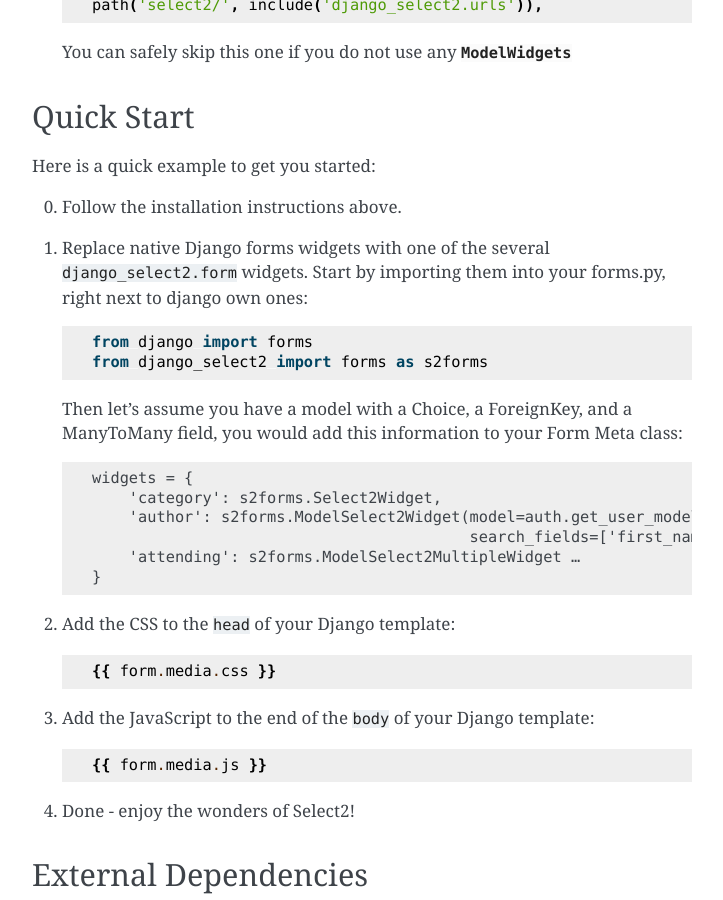
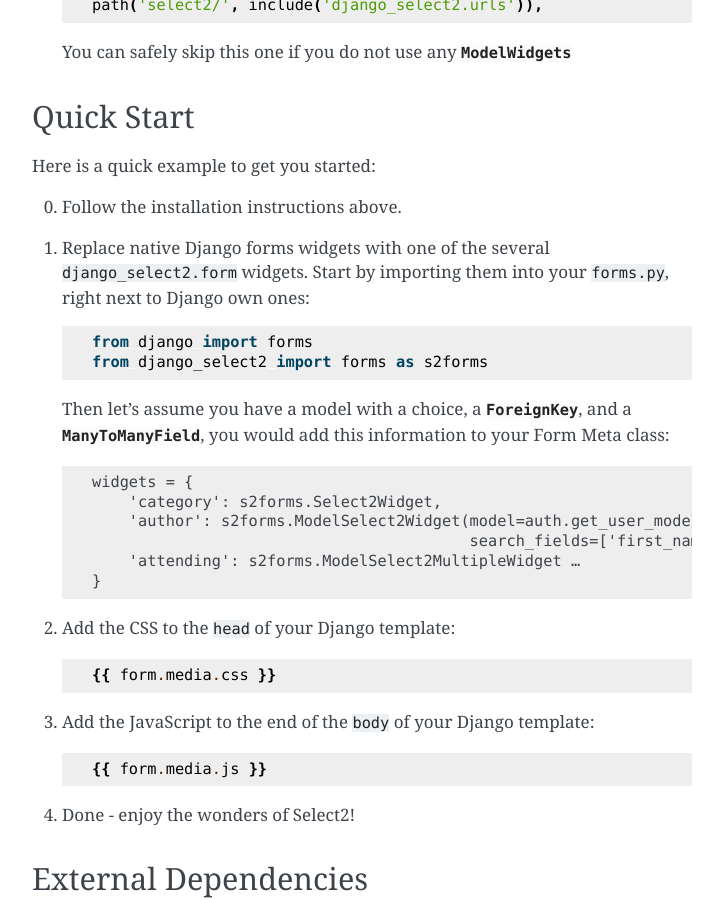
Before and after one commit to applegrew/django-select2, a Sphinx documentation site: the page built from docs/get_started.rst, in a window 1280 px wide and 900 px high, scrolled down 817 px. Shown: the whole window, without its empty margins (388-1111 px from the left). Built offline with Sphinx 7.4.7, drawn with Linux system fonts in a browser that asks for light colours.

Commit message:
Apply suggestions from code review
Co-Authored-By: Johannes Hoppe <info@johanneshoppe.com>

```diff
--- a/docs/get_started.rst
+++ b/docs/get_started.rst
@@ -43,13 +43,13 @@
 0. Follow the installation instructions above.
 
 1. Replace native Django forms widgets with one of the several ``django_select2.form`` widgets.
-   Start by importing them into your forms.py, right next to django own ones::
+   Start by importing them into your ``forms.py``, right next to Django own ones::
 
      from django import forms
      from django_select2 import forms as s2forms
 
-   Then let's assume you have a model with a Choice, a ForeignKey, and a
-   ManyToMany field, you would add this information to your Form Meta
+   Then let's assume you have a model with a choice, a :class:`.ForeignKey`, and a
+   :class:`.ManyToManyField`, you would add this information to your Form Meta
    class::
 
         widgets = {
```
